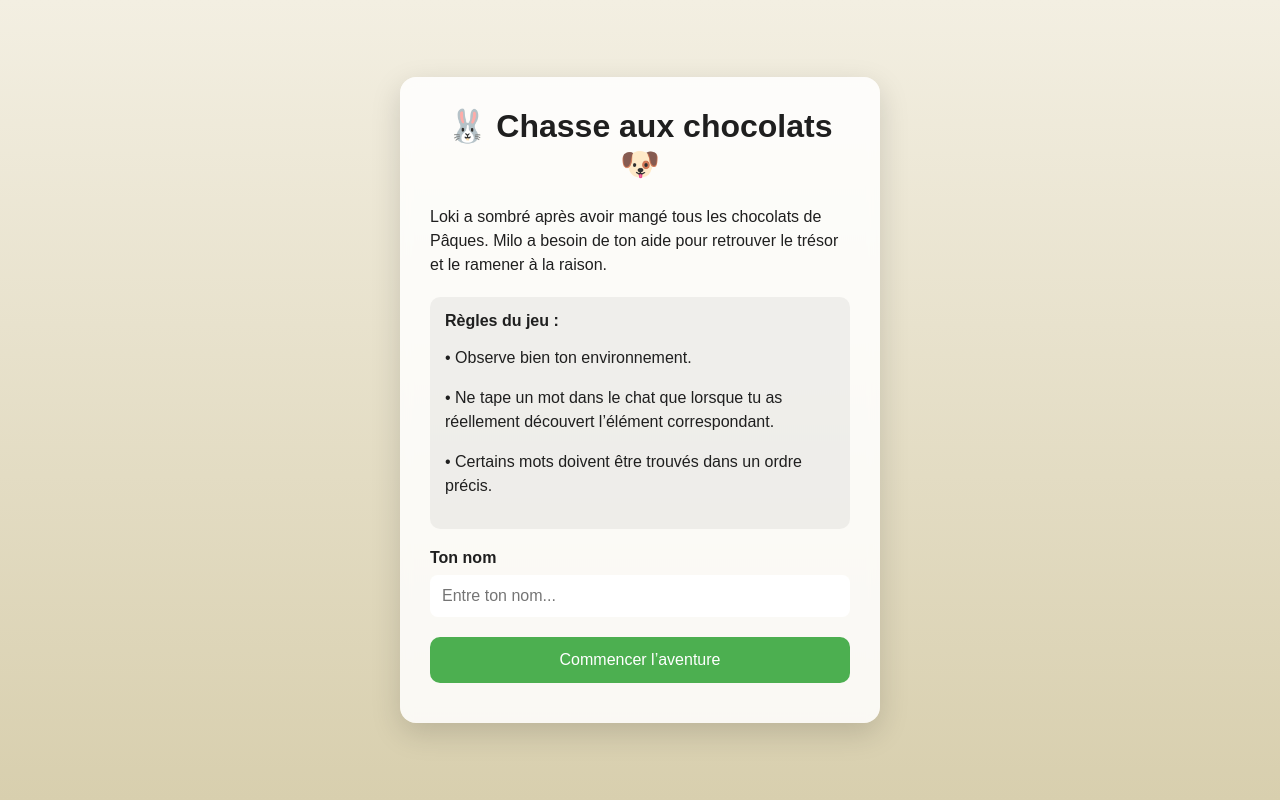
After one commit to sangoaz/Escape-Loki, a FastAPI app: page /game/start-page in a window 1280 px wide. The commit adds this page. Run offline with FastAPI, Linux system fonts and the light colour scheme.

```diff
--- a/app/core/store.py
+++ b/app/core/store.py
@@ -8,9 +8,13 @@ class InMemoryGameStore:
 
     # Creation d'une nouvelle partie
     def create_player(
-        self, player_id: str, initial_messages: list[ChatMessage]
+        self,
+        player_id: str,
+        player_name: str,
+        initial_messages: list[ChatMessage],
     ) -> None:
         self._players[player_id] = {
+            "player_name": player_name,
             "current_phase": 1,
             "validated_keywords": [],
             "completed": False,
--- /dev/null
+++ b/app/templates/start.html
@@ -0,0 +1,140 @@
+<!DOCTYPE html>
+<html lang="fr">
+<head>
+    <meta charset="UTF-8">
+    <title>Start the Game</title>
+    <style>
+        body {
+            font-family: Arial, sans-serif;
+            background: linear-gradient(to bottom, #f3efe2, #d8cfae);
+            color: #1f1f1f;
+            display: flex;
+            justify-content: center;
+            align-items: center;
+            min-height: 100vh;
+            margin: 0;
+        }
+
+        .card {
+            width: 420px;
+            background: rgba(255, 255, 255, 0.85);
+            border-radius: 16px;
+            padding: 30px;
+            box-shadow: 0 10px 30px rgba(0,0,0,0.15);
+            backdrop-filter: blur(6px);
+        }
+
+        h1 {
+            margin-top: 0;
+            text-align: center;
+        }
+
+        p {
+            line-height: 1.5;
+        }
+
+        .rules {
+            background: rgba(0,0,0,0.05);
+            border-radius: 10px;
+            padding: 15px;
+            margin: 20px 0;
+        }
+
+        label {
+            display: block;
+            margin-bottom: 8px;
+            font-weight: bold;
+        }
+
+        input {
+            width: 100%;
+            padding: 12px;
+            box-sizing: border-box;
+            margin-bottom: 20px;
+            border: none;
+            border-radius: 8px;
+            font-size: 16px;
+        }
+
+        button {
+            width: 100%;
+            padding: 14px;
+            border: none;
+            border-radius: 10px;
+            background: #4caf50;
+            color: white;
+            font-size: 16px;
+            cursor: pointer;
+        }
+
+        button:hover {
+            opacity: 0.95;
+        }
+
+        .error {
+            color: #c62828;
+            margin-top: 10px;
+            text-align: center;
+        }
+    </style>
+</head>
+<body>
+    <div class="card">
+        <h1>🐰 Chasse aux chocolats 🐶</h1>
+
+        <p>
+            Loki a sombré après avoir mangé tous les chocolats de Pâques.
+            Milo a besoin de ton aide pour retrouver le trésor et le ramener à la raison.
+        </p>
+
+        <div class="rules">
+            <strong>Règles du jeu :</strong>
+            <p>• Observe bien ton environnement.</p>
+            <p>• Ne tape un mot dans le chat que lorsque tu as réellement découvert l’élément correspondant.</p>
+            <p>• Certains mots doivent être trouvés dans un ordre précis.</p>
+        </div>
+
+        <label for="player-name">Ton nom</label>
+        <input type="text" id="player-name" placeholder="Entre ton nom..." maxlength="50" />
+
+        <button onclick="startGame()">Commencer l’aventure</button>
+
+        <div id="error" class="error"></div>
+    </div>
+
+    <script>
+        async function startGame() {
+            const input = document.getElementById("player-name");
+            const errorDiv = document.getElementById("error");
+            const playerName = input.value.trim();
+
+            errorDiv.innerText = "";
+
+            if (!playerName) {
+                errorDiv.innerText = "Entre ton nom pour commencer.";
+                return;
+            }
+
+            try {
+                const res = await fetch("/game/start", {
+                    method: "POST",
+                    headers: { "Content-Type": "application/json" },
+                    body: JSON.stringify({
+                        player_name: playerName
+                    })
+                });
+
+                if (!res.ok) {
+                    errorDiv.innerText = "Impossible de démarrer la partie.";
+                    return;
+                }
+
+                const data = await res.json();
+                window.location.href = `/game/play?player_id=${data.player_id}`;
+            } catch (error) {
+                errorDiv.innerText = "Une erreur est survenue.";
+            }
+        }
+    </script>
+</body>
+</html>
```
Also changed, not shown: app/routes/game.py (+9 -2 lines), app/schemas/game.py (+7 -0 lines), app/services/game_service.py (+10 -2 lines), app/templates/chat.html (+259 -21 lines).
